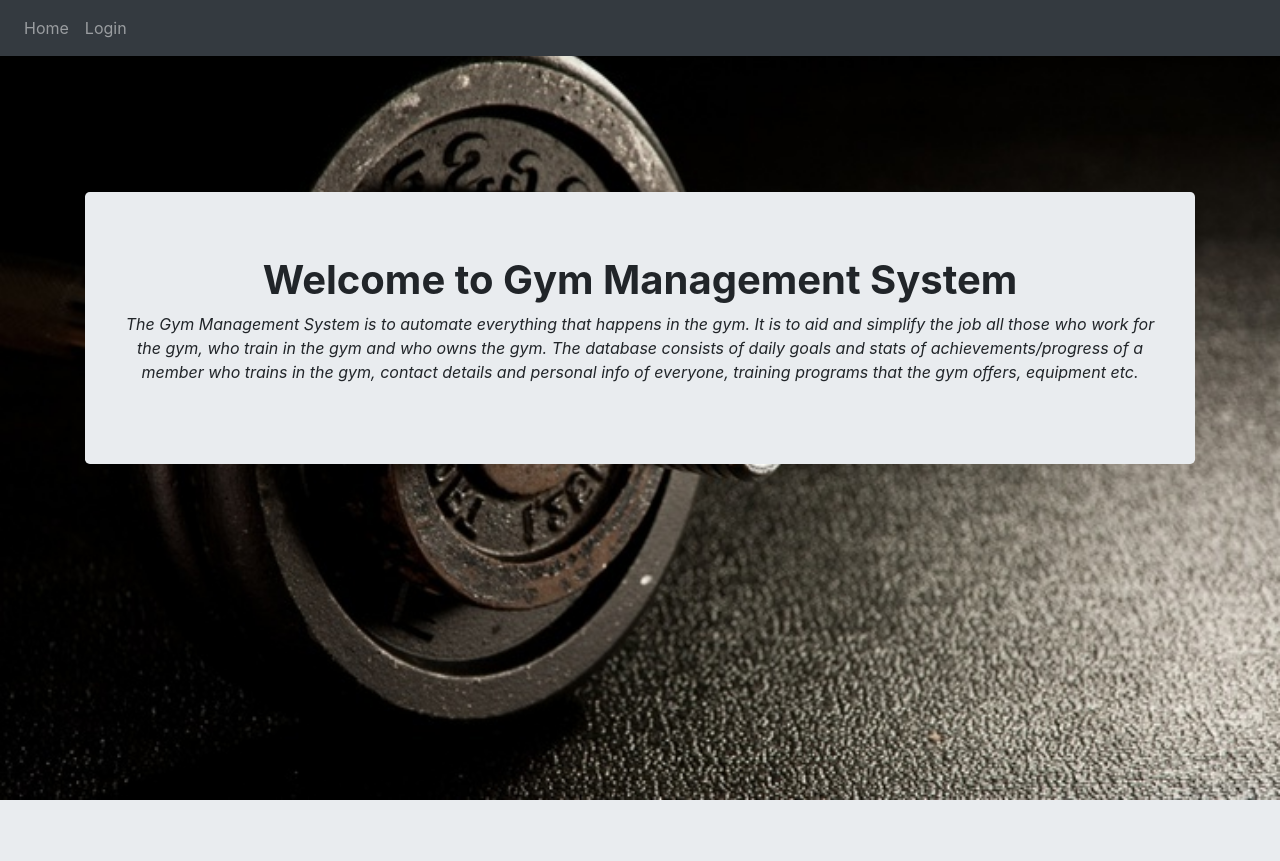
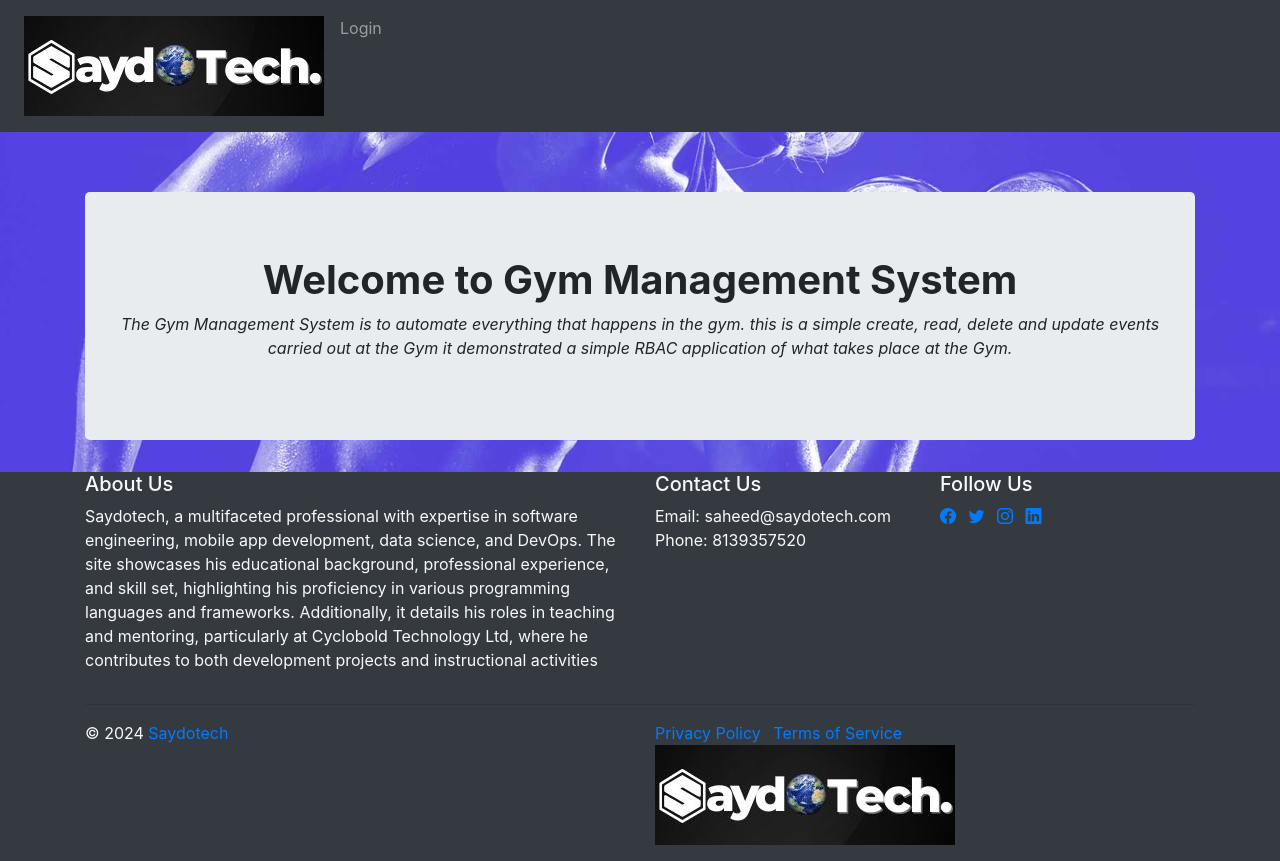
Before and after one commit to abbey-glitch/gymapp, a Flask app: page / in a window 1280 px wide. Before the commit the page ends 800 px from the top, so only its background shows below. Run offline with Flask 3, Linux system fonts and the light colour scheme; some libraries are stand-ins or nearby versions.

Commit message:
my complete revamp of gymapp

```diff
--- a/app.py
+++ b/app.py
@@ -6,16 +6,19 @@ from passlib.hash import sha256_crypt
 # from flask_script._compat import Manager
 from functools import wraps
 from datetime import datetime
+import os
 
 app = Flask(__name__)
 
-app.config['MYSQL_HOST'] = 'localhost'
-app.config['MYSQL_USER'] = 'root'
-app.config['MYSQL_PASSWORD'] = 'password'
-app.config['MYSQL_DB'] = 'Gym'
-app.config['MYSQL_CURSORCLASS'] = 'DictCursor'
+app.config['MYSQL_HOST'] = os.getenv("MYSQL_HOST")
+app.config['MYSQL_USER'] = os.getenv("MYSQL_USER")
+app.config['MYSQL_PASSWORD'] = os.getenv("MYSQL_PASSWORD")
+app.config['MYSQL_DB'] = os.getenv("Gym")
+app.config['MYSQL_CURSORCLASS'] = os.getenv("MYSQL_CURSORCLASS")
 
 mysql = MySQL(app)
+
+
 
 def is_logged_in(f):
 	@wraps(f)
@@ -71,7 +74,7 @@ def login():
 		cur = mysql.connection.cursor()
 
 		result = cur.execute('SELECT * FROM info WHERE username = %s', [username])
-		#print(result)
+		print(result)
 		if result>0:
 			data = cur.fetchone()
 			password = data['password']
@@ -80,7 +83,7 @@ def login():
 				session['logged_in'] = True
 				session['username'] = username
 				session['prof'] = data['prof']
-				#session['hash'] = sha256_crypt.encrypt(username)
+				session['hash'] = sha256_crypt.encrypt(username)
 				flash('You are logged in', 'success')
 				if session['prof'] == 1:
 					return redirect(url_for('adminDash'))
@@ -92,9 +95,8 @@ def login():
 				return redirect(url_for('memberDash', username = username))
 			else:
 				error = 'Invalid login'
+				cur.close()
 				return render_template('login.html', error = error)
-
-			cur.close();
 		else:
 			error = 'Username NOT FOUND'
 			return render_template('login.html', error = error)
@@ -654,7 +656,7 @@ def edit_profile(username):
 	cur.close()
 
 	if request.method == 'POST' and form.validate():
-		#app.logger.info("setzdgxfhcgjvkhbjlkn")
+		# app.logger.info("setzdgxfhcgjvkhbjlkn")
 		name = request.form['name']
 		street = request.form['street']
 		city = request.form['city']
@@ -687,10 +689,10 @@ def logout():
 	flash('You are now logged out', 'success')
 	return redirect(url_for('login'))
 
-if __name__ == "__main__":
-	app.secret_key = '528491@JOKER'
-	app.debug = True
-	# manager = Manager(app)
-	#manager.secret_key = '528491@siva'
-	# manager.run()
-	app.run()
+# if __name__ == "__main__":
+# 	app.secret_key = os.getenv('SECRET_KEY')
+# 	app.debug = True
+# 	# manager = Manager(app)
+# 	#manager.secret_key = '528491@siva'
+# 	# manager.run()
+# 	app.run()
--- a/requirements.txt
+++ b/requirements.txt
@@ -7,7 +7,8 @@ Flask-Script==2.0.6
 itsdangerous==2.2.0
 Jinja2==3.1.4
 MarkupSafe==2.1.5
-mysqlclient==2.2.4
+mysqlclient==2.2.7
 passlib==1.7.4
+python-dotenv==1.1.0
 Werkzeug==3.0.3
 WTForms==3.1.2
--- a/templates/home.html
+++ b/templates/home.html
@@ -7,9 +7,6 @@
 <div class="container jumbotron text-center">
 	<h1><strong>Welcome to Gym Management System</strong></h1>
 	<p class="font-italic">The Gym Management System is to automate everything that happens
-in the gym. It is to aid and simplify the job all those who work for the gym, who train
-in the gym and who owns the gym. The database consists of daily goals and stats of
-achievements/progress of a member who trains in the gym, contact details and
-personal info of everyone, training programs that the gym offers, equipment etc.</p>
+in the gym. this is a simple create, read, delete and update events carried out at the Gym it demonstrated a simple RBAC application of what takes place at the Gym.</p>
 </div>
 {% endblock %}
--- /dev/null
+++ b/templates/includes/_footer.html
@@ -0,0 +1,66 @@
+<footer class="footer footer-fluid text-light bg-dark">
+        <div class="container">
+            <div class="row">
+                <!-- <div class="col-md-3">
+
+                </div> -->
+                <div class="col-md-6">
+                    <h5>About Us</h5>
+                    <p>
+                        Saydotech, a multifaceted professional with expertise in software engineering, mobile app development, data science, and DevOps. The site showcases his educational background, professional experience, and skill set, highlighting his proficiency in various programming languages and frameworks. Additionally, it details his roles in teaching and mentoring, particularly at Cyclobold Technology Ltd, where he contributes to both development projects and instructional activities
+                   </p>
+                </div>
+                <div class="col-md-3">
+                    <h5>Contact Us</h5>
+                    <ul class="list-unstyled">
+                        <li>Email: saheed@saydotech.com</li>
+                        <li>Phone: 8139357520</li>
+                    </ul>
+                </div>
+                <div class="col-md-3">
+                    <h5>Follow Us</h5>
+                    <ul class="list-inline footer-links">
+                        <li class="list-inline-item">
+                            <a href="https://www.facebook.com/abiodun.onaolapo.712">
+                                <i class="bi bi-facebook fs-2"></i>
+                            </a>
+                        </li>
+                        <li class="list-inline-item">
+                            <a href="https://x.com/abbey76191381">
+                                <i class="bi bi-twitter fs-3"></i>
+                            </a>
+                        </li>
+                        <li class="list-inline-item">
+                            <a href="https://www.instagram.com/saydotech/?igshid=NTc4MTIwNjQ2YQ%3D%3D">
+                                <i class="bi bi-instagram fs-3"></i>
+                            </a>
+                        </li>
+                        <li class="list-inline-item">
+                            <a href="https://linkedin.com/in/abiodun-o-00437325a">
+                                <i class="bi bi-linkedin fs-3"></i>
+                            </a>
+                        </li>
+                    </ul>
+                </div>
+            </div>
+            <hr>
+            <div class="row">
+                <div class="col-md-6">
+                    <p>&copy; 2024 <a href="http://saydotech.com">Saydotech</a></p>
+                </div>
+                <div class="col-md-6 text-end">
+                    <ul class="list-inline footer-links">
+                        <li class="list-inline-item">
+                            <a href="#">Privacy Policy</a>
+                        </li>
+                        <li class="list-inline-item">
+                            <a href="#">Terms of Service</a>
+                        </li>
+                        <li class="list-inline-item">
+                            <a href="#"><img src="/static/logop.jpg" alt="logo" srcset=""></a>
+                        </li>
+                    </ul>
+                </div>
+            </div>
+        </div>
+    </footer>
--- a/templates/includes/_navbar.html
+++ b/templates/includes/_navbar.html
@@ -2,7 +2,7 @@
 
         <ul class="navbar-nav">
           <li class="nav-item ">
-            <a class="nav-link " href="/">Home </a>
+            <a class="nav-link " href="/"><img src="/static/logop.jpg" alt="logo" srcset=""></a>
           </li>
           {% if not session.logged_in %}
           <li class="nav-item "><a class="nav-link " href="/login">Login</a></li>
--- a/templates/layout.html
+++ b/templates/layout.html
@@ -2,10 +2,12 @@
 <html>
 <head>
 	<title>The Gym</title>
+	<link rel="stylesheet" href="https://cdn.jsdelivr.net/npm/bootstrap-icons@1.10.5/font/bootstrap-icons.css">
+
 	<link rel="stylesheet" href="{{url_for('static', filename = 'assets/bootstrap/css/bootstrap.min.css')}}">
 	<link rel="stylesheet" href="{{url_for('static', filename = 'assets/bootstrap/css/bootstrap-theme.min.css')}}">
 </head>
-<body background="/static/image.jpg" style="background-repeat: no-repeat; background-size: cover;background-position: center; background-attachment: fixed;">
+<body background="/static/assets/image.jpg" style="background-repeat: no-repeat; background-size: cover;background-position: center; background-attachment: fixed;">
 	{% include 'includes/_navbar.html' %}
 	<br>
 	<br>
@@ -15,7 +17,10 @@
 	<div class="container">
 		{% include 'includes/_messages.html' %}
 		{% block body %}{% endblock %}
+
 	</div>
+	{% include 'includes/_footer.html'%}
+	<script src="https://kit.fontawesome.com/9547bec493.js" crossorigin="anonymous"></script>
 	<script src = "{{url_for('static', filename = 'assets/bootstrap/js/jquery.min.js')}}"></script>
 	<script src = "{{url_for('static', filename = 'assets/bootstrap/js/bootstrap.min.js')}}"></script>
 </body>
```
Also changed, not shown: render.yaml (added, +9 -0 lines), static/assets/bootstrap/css/image.jpg, static/assets/h1-img-slider-2.jpg (renamed from static/h1-img-slider-2.jpg), static/assets/image.jpg (added), static/h-img-slider-full-3.jpg (deleted), static/h-img-slider-full-4.jpg (deleted), static/image.jpg (deleted), static/logop.jpg (added), 2 other files.
